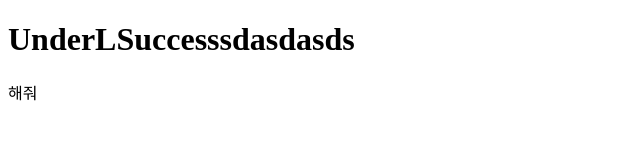
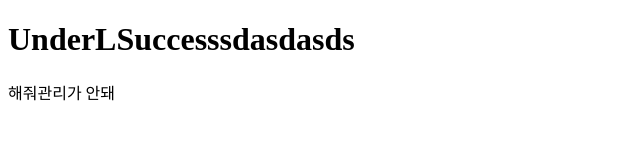
Before and after one commit to parkhansung1/UnderLive, a plain HTML site: page index.html in a window 1280 px wide. Shown: the whole page, without its empty margins (0-640 px from the left). Drawn offline with Linux system fonts and the light colour scheme.

```diff
--- a/index.html
+++ b/index.html
@@ -5,6 +5,6 @@
 </head>
 <body>
     <h1>UnderLSuccesssdasdasds</h1>
-    <p>해줘</p>
+    <p>해줘관리가 안돼 </p>
 </body>
 </html>
```
